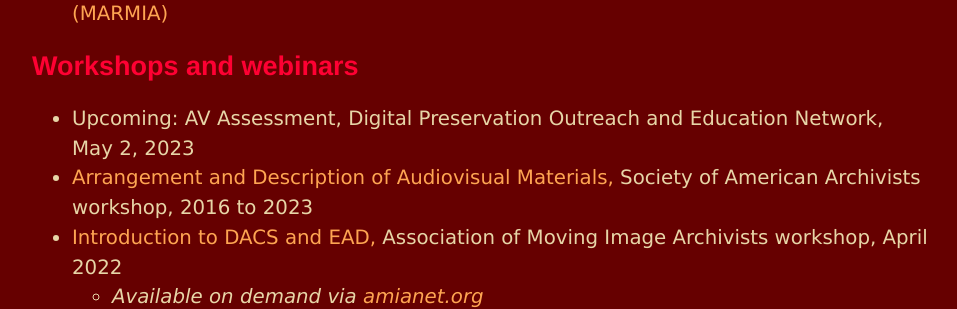
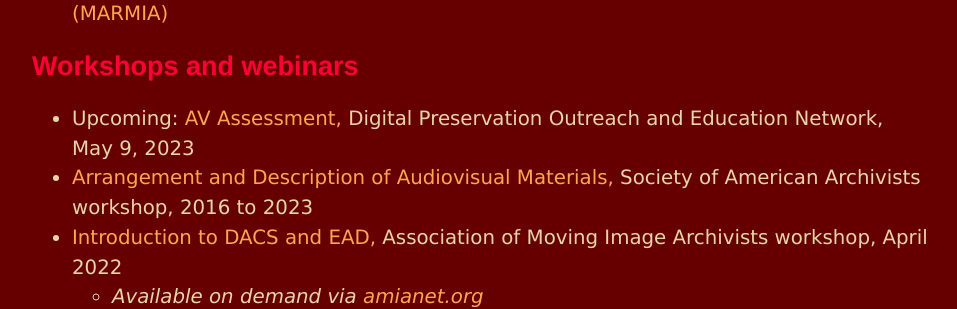
Before and after one commit to megan-mcshea/megan-mcshea.github.io, a Jekyll site: the page built from archivist.html, in a window 1280 px wide. Shown: the part 919-1228 px from the top of the page, without its empty margins (160-1117 px from the left). Built offline with Jekyll 4.4.1, drawn with Linux system fonts in a browser that asks for light colours.

Commit message:
Update archivist.html

```diff
--- a/archivist.html
+++ b/archivist.html
@@ -30,7 +30,7 @@ title: Megan McShea, archivist
 
 	<h2>Workshops and webinars</h2>
 	<ul>
-	<li>Upcoming: AV Assessment, Digital Preservation Outreach and Education Network, May 2, 2023</li>
+		<li>Upcoming: <a href-"https://www.dpoe.network/upcoming-workshops/">AV Assessment,</a> Digital Preservation Outreach and Education Network, May 9, 2023</li>
 	<li><a href="https://www2.archivists.org/prof-education/course-catalog/arrangement-and-description-of-audiovisual-materials">Arrangement and Description of Audiovisual Materials,</a> Society of American Archivists workshop, 2016 to 2023</li>
 	<li><a href="https://vimeo.com/ondemand/dacs" target="_blank">Introduction to DACS and EAD,</a> Association of Moving Image Archivists workshop, April 2022</li>
 		<ul>
```
